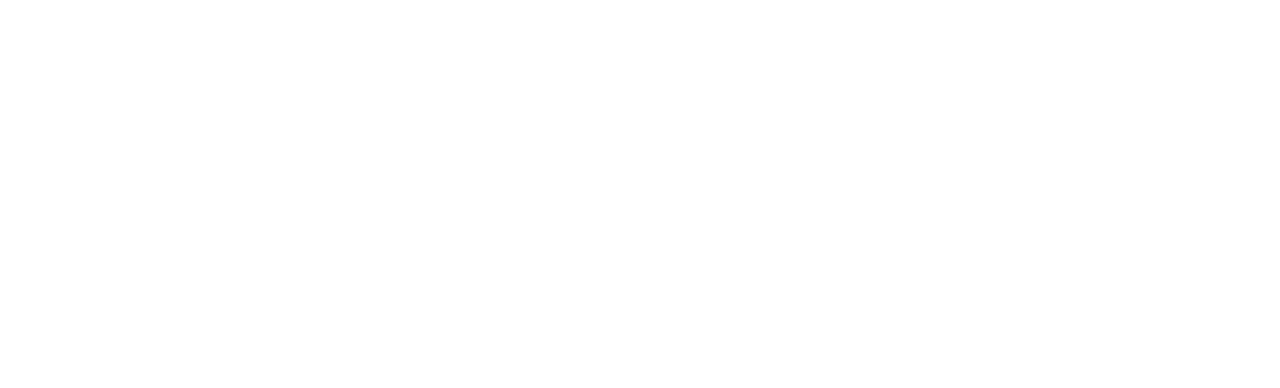
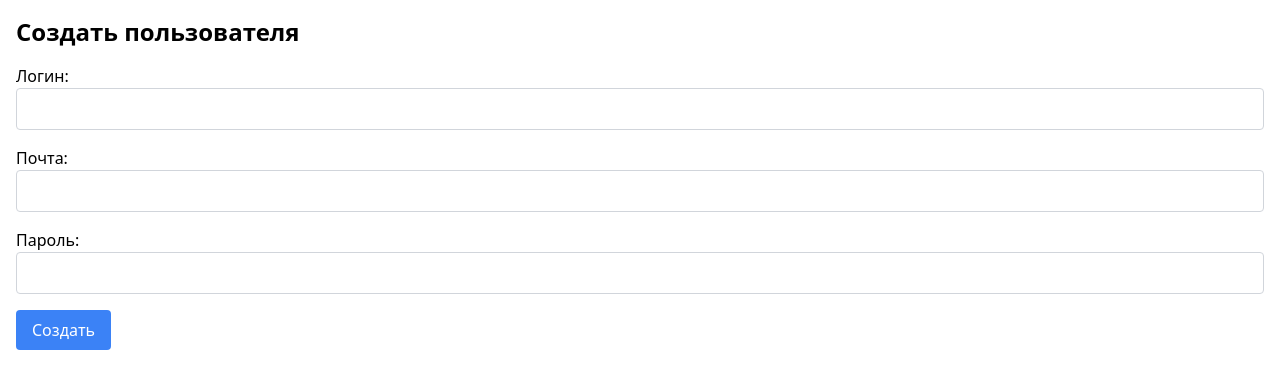
Before and after one commit to sasha-is-permi/nuxt-test, a Nuxt app: page /create in a window 1280 px wide. Before the commit this address had no page. Shown: the top 388 px of the page. Built offline with nearby package versions, Linux system fonts and the light colour scheme.

Commit message:
Приложение по добавлению  /  редактированию / удалению пользовтелей

```diff
--- a/nuxt.config.ts
+++ b/nuxt.config.ts
@@ -2,5 +2,5 @@
 export default defineNuxtConfig({
   compatibilityDate: '2024-11-01',
   modules: ['@nuxtjs/tailwindcss'],
-  devtools: { enabled: true }
+  devtools: { enabled: true },
 })
--- a/package.json
+++ b/package.json
@@ -10,6 +10,7 @@
     "postinstall": "nuxt prepare"
   },
   "dependencies": {
+    "axios": "^1.8.4",
     "nuxt": "^3.16.2",
     "vue": "^3.5.13",
     "vue-router": "^4.5.0"
--- /dev/null
+++ b/pages/create.vue
@@ -0,0 +1,65 @@
+<script setup>
+import { ref } from "vue";
+import { createUser } from "~/utils/api";
+import { useRouter } from "vue-router";
+
+const router = useRouter();
+const username = ref("");
+const email = ref("");
+const password = ref("");
+
+const submitForm = async () => {
+  try {
+    await createUser({
+      username: username.value,
+      email: email.value,
+      password: password.value,
+    });
+    alert("Пользователь успешно создан!");
+    router.push("/");
+  } catch (error) {
+    console.error(error);
+  }
+};
+</script>
+
+<template>
+  <div class="container mx-auto p-4">
+    <h1 class="text-2xl font-bold mb-4">Создать пользователя</h1>
+    <form @submit.prevent="submitForm" class="space-y-4">
+      <div>
+        <label for="username" class="block font-medium">Логин:</label>
+        <input
+          v-model="username"
+          id="username"
+          type="text"
+          required
+          class="border border-gray-300 rounded px-4 py-2 w-full"
+        />
+      </div>
+      <div>
+        <label for="email" class="block font-medium">Почта:</label>
+        <input
+          v-model="email"
+          id="email"
+          type="email"
+          required
+          class="border border-gray-300 rounded px-4 py-2 w-full"
+        />
+      </div>
+      <div>
+        <label for="password" class="block font-medium">Пароль:</label>
+        <input
+          v-model="password"
+          id="password"
+          type="password"
+          required
+          class="border border-gray-300 rounded px-4 py-2 w-full"
+        />
+      </div>
+      <button type="submit" class="bg-blue-500 text-white px-4 py-2 rounded">
+        Создать
+      </button>
+    </form>
+  </div>
+</template>
--- a/pages/index.vue
+++ b/pages/index.vue
@@ -1,10 +1,50 @@
-<!-- Главная страница -->
+
+
 <template>
-    <div>
-        Главная страница
+  <div class="container mx-auto p-4">
+    <h1 class="text-2xl font-bold mb-4">Список пользователей</h1>
+    <div v-if="isLoading">Загрузка...</div>
+    <table class="table-auto w-full border-collapse border border-gray-300">
+      <thead>
+        <tr>
+          <th class="border border-gray-300 px-4 py-2">ID</th>
+          <th class="border border-gray-300 px-4 py-2">Имя</th>
+          <th class="border border-gray-300 px-4 py-2">Действия</th>
+        </tr>
+      </thead>
+      <tbody>
+        <tr v-for="user in users" :key="user.id">
+          <td class="border border-gray-300 px-4 py-2">{{ user.id }}</td>
+          <td class="border border-gray-300 px-4 py-2">{{ user.username }}</td>
+          <td class="border border-gray-300 px-4 py-2">
+            <NuxtLink
+              :to="`/user/${user.id}`"
+              class="text-blue-500 underline mr-2"
+              >Инфо</NuxtLink
+            >
+            <NuxtLink
+              :to="`/user/${user.id}/edit`"
+              class="text-green-500 underline mr-2"
+              >Редактировать</NuxtLink
+            >
+            <button @click="removeUser(user.id)" class="text-red-500 underline">
+              Удалить
+            </button>
+          </td>
+        </tr>
+      </tbody>
+    </table>
+    <NuxtLink
+      to="/create"
+      class="mt-4 inline-block bg-blue-500 text-white px-4 py-2 rounded"
+      >Добавить пользователя</NuxtLink
+    >
   </div>
 </template>
-<script setup lang="ts">
+
+
+<script setup>
+
 import { urlPage } from "~/composable/urlPage";
 
 const url = await urlPage();
@@ -18,4 +58,34 @@
   ogUrl: `${url}`,
 });
 
+import { ref, onMounted } from "vue";
+import { getUsers, deleteUser } from "~/utils/api";
+
+const users = ref([]);
+const isLoading = ref(false);
+
+const fetchUsers = async () => {
+  isLoading.value = true;
+  try {
+    const response = await getUsers();
+    users.value = response.data;
+  } catch (error) {
+    console.error(error);
+  } finally {
+    isLoading.value = false;
+  }
+};
+
+const removeUser = async (id) => {
+  if (confirm("Вы действительно хотите удалить этого пользователя?")) {
+    try {
+      await deleteUser(id);
+      users.value = users.value.filter((user) => user.id !== id);
+    } catch (error) {
+      console.error(error);
+    }
+  }
+};
+
+onMounted(fetchUsers);
 </script>
--- /dev/null
+++ b/pages/user/[uid].vue
@@ -0,0 +1,29 @@
+<script setup>
+import { ref, onMounted } from 'vue';
+import { getUserById } from '~/utils/api';
+import { useRoute } from 'vue-router';
+
+const route = useRoute();
+const user = ref(null);
+
+onMounted(async () => {
+  try {
+    const response = await getUserById(route.params.uid);
+    user.value = response.data;
+  } catch (error) {
+    console.error(error);
+  }
+});
+</script>
+
+<template>
+  <div class="container mx-auto p-4">
+    <h1 class="text-2xl font-bold mb-4">Информация о пользователе</h1>
+    <div v-if="user">
+      <p><strong>ID:</strong> {{ user.id }}</p>
+      <p><strong>Логин:</strong> {{ user.username }}</p>
+      <p><strong>Почта:</strong> {{ user.email }}</p>
+    </div>
+    <NuxtLink to="/" class="text-blue-500 underline">Назад к списку</NuxtLink>
+  </div>
+</template>
--- /dev/null
+++ b/pages/user/[uid]/edit.vue
@@ -0,0 +1,48 @@
+<script setup>
+import { ref, onMounted } from 'vue';
+import { getUserById, updateUser } from '~/utils/api';
+import { useRoute, useRouter } from 'vue-router';
+
+const route = useRoute();
+const router = useRouter();
+
+const username = ref('');
+const email = ref('');
+
+onMounted(async () => {
+  try {
+    const response = await getUserById(route.params.uid);
+    username.value = response.data.username;
+    email.value = response.data.email;
+  } catch (error) {
+    console.error(error);
+  }
+});
+
+const submitForm = async () => {
+  try {
+    await updateUser(route.params.uid, { username: username.value, email: email.value });
+    alert('Пользователь успешно обновлен!');
+    router.push('/');
+  } catch (error) {
+    console.error(error);
+  }
+};
+</script>
+
+<template>
+  <div class="container mx-auto p-4">
+    <h1 class="text-2xl font-bold mb-4">Редактировать пользователя</h1>
+    <form @submit.prevent="submitForm" class="space-y-4">
+      <div>
+        <label for="username" class="block font-medium">Логин:</label>
+        <input v-model="username" id="username" type="text" required class="border border-gray-300 rounded px-4 py-2 w-full">
+      </div>
+      <div>
+        <label for="email" class="block font-medium">Почта:</label>
+        <input v-model="email" id="email" type="email" required class="border border-gray-300 rounded px-4 py-2 w-full">
+      </div>
+      <button type="submit" class="bg-green-500 text-white px-4 py-2 rounded">Сохранить изменения</button>
+    </form>
+  </div>
+</template>
--- /dev/null
+++ b/utils/api.ts
@@ -0,0 +1,20 @@
+import axios from 'axios';
+
+const api = axios.create({
+  baseURL: 'https://jsonplaceholder.typicode.com',
+});
+
+// Получить список пользователей
+export const getUsers = () => api.get('/users');
+
+// Получить пользователя по ID
+export const getUserById = (id:number) => api.get(`/users/${id}`);
+
+// Создать нового пользователя
+export const createUser = (data:any) => api.post('/users', data);
+
+// Обновить данные пользователя
+export const updateUser = (id:number, data:any) => api.put(`/users/${id}`, data);
+
+// Удалить пользователя
+export const deleteUser = (id:number) => api.delete(`/users/${id}`);
```
Also changed, not shown: 1 other file (tests, documents, lock files or other folders). Lines whose indentation alone changed are shown as unchanged.
